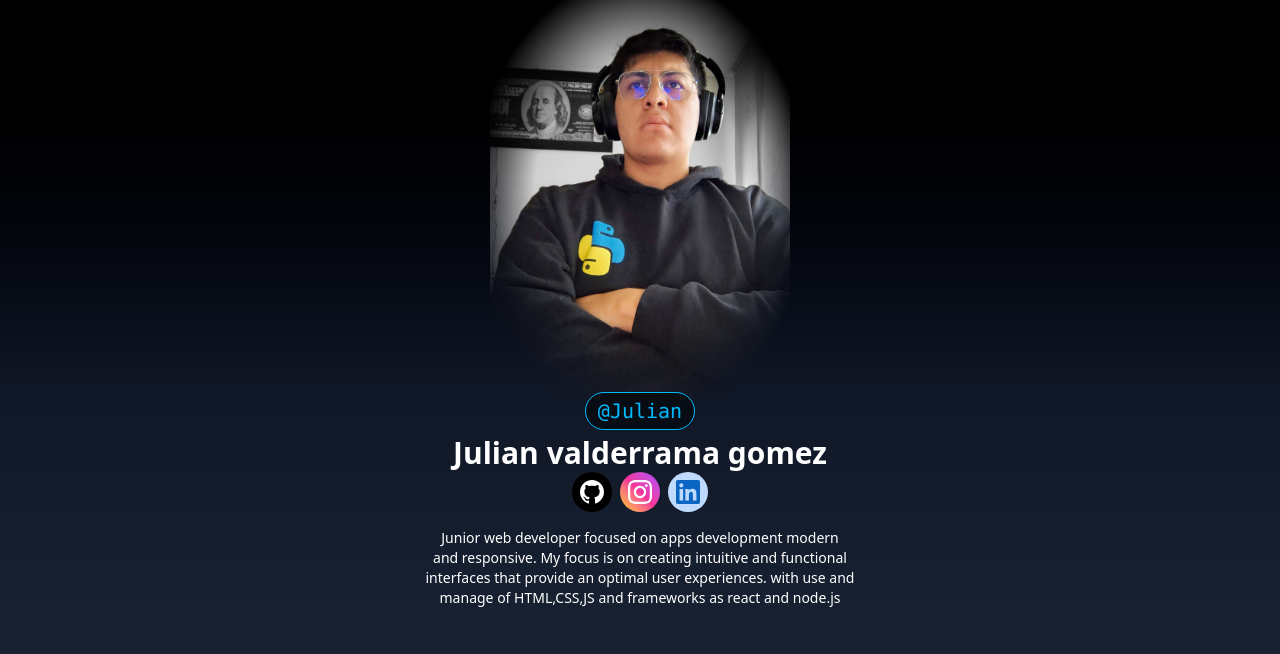
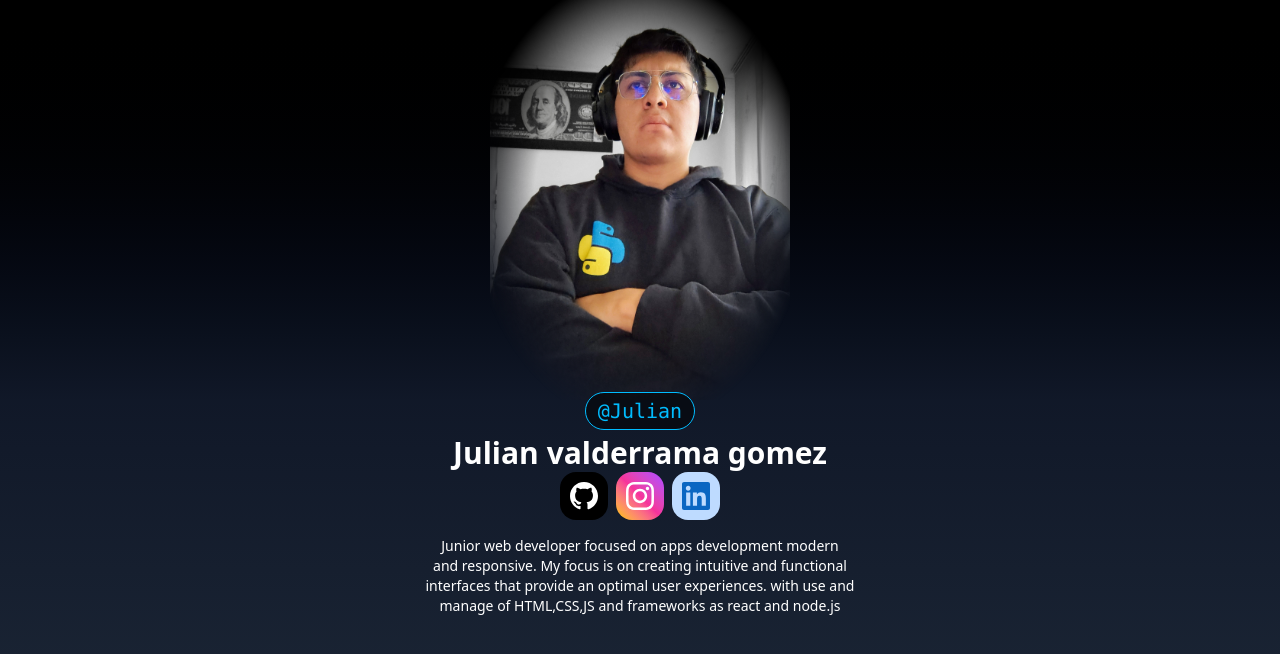
Before and after one commit to Juli4ndvlp/Twl_presnt, a website: page index.html in a window 1280 px wide. Drawn offline with nearby package versions, Linux system fonts and the light colour scheme.

Commit message:
feat:update rute and delete script of production

```diff
--- a/index.html
+++ b/index.html
@@ -2,7 +2,7 @@
 <html lang="en">
     <meta charset="UTF-8">
     <meta name="viewport" content="width=device-width, initial-scale=1.0">
-    <script src="https://cdn.jsdelivr.net/npm/@tailwindcss/browser@4"></script>
+    <link rel="stylesheet" href="./assets/output.css">
     <title>Enlace de cvs</title>
 </head>
 
@@ -41,10 +41,7 @@ bg-gradient-to-b from-black via-gray-900 to-gray-800
         <section class="flex gap-2 justify-center">
             <!-- GitHub -->
             <a
-            class="bg-black p-2
-            size-10 xs:size-12
-            flex items-center justify-center
-            rounded-full hover:scale-110 transition-trasnform"
+            class="bg-black social-button"
             href="" target="_blank"aria-label="Github"
             title="Ir a github de @julian valderrama">
             <svg width="28" height="28">
@@ -55,9 +52,7 @@ bg-gradient-to-b from-black via-gray-900 to-gray-800
             <!-- Instagram -->
             <a
             class="bg-gradient-to-tr from-yellow-400 via-pink-500 to-purple-500
-            p-2 size-10 xs:size-12
-            flex items-center justify-center
-            rounded-full hover:scale-110 transition-transform"
+            social-button"
             href="" target="_blank" aria-label="Instagram"
             title="Sígueme en Instagram">
             <svg width="28" height="28">
@@ -67,10 +62,7 @@ bg-gradient-to-b from-black via-gray-900 to-gray-800
 
             <!-- LinkedIn  -->
             <a
-            class="bg-blue-200 p-2
-            size-10 xs:size-12
-            flex items-center justify-center
-            rounded-full hover:scale-110 transition-transform"
+            class="bg-blue-200 social-button"
             href="" target="_blank" aria-label="LinkedIn"
             title="Conéctemos en LinkedIn">
             <svg width="28" height="28">
@@ -86,6 +78,9 @@ bg-gradient-to-b from-black via-gray-900 to-gray-800
             with use and manage of HTML,CSS,JS and frameworks as react and node.js
         </p>
 
+
+
+
     </header>
 
 </body>
--- a/input.css
+++ b/input.css
@@ -4,3 +4,9 @@
     --color-primary: #09f;
     --breakpoint-xs:350px;
 }
+
+.social-button {
+    @apply p-2 size-10 xs:size-12 flex items-center
+    justify-center rounded-2xl hover:scale-110
+    transition-transform;
+}
```
Also changed, not shown: assets/output.css.
